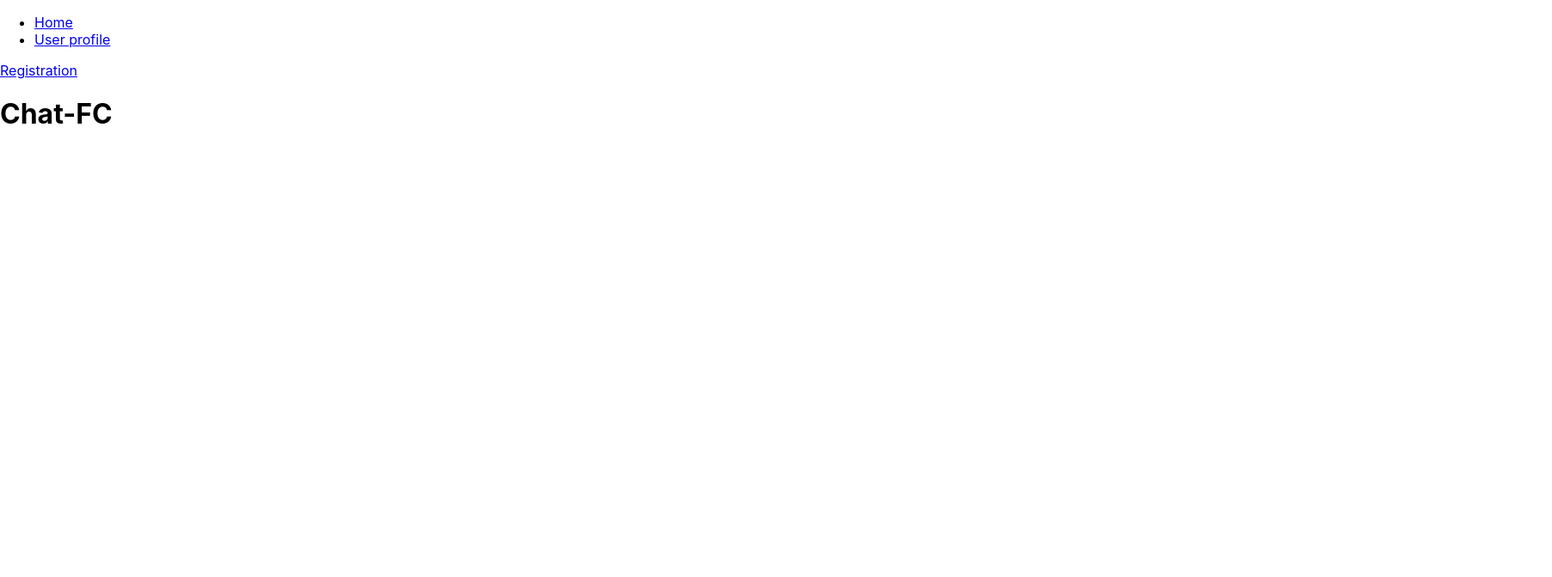
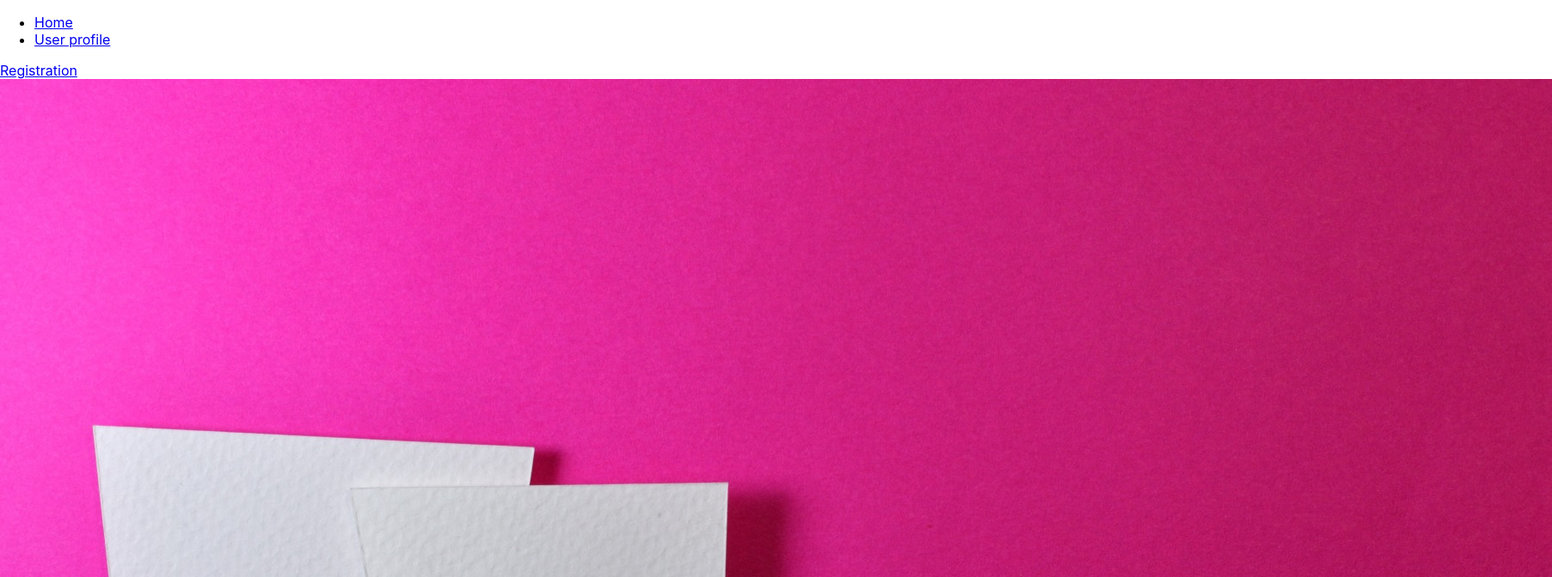
Before and after one commit to kozubslava/chat-fc, a React (Create React App) app: page / in a window 1280 px wide. Shown: the top 672 px of the page at 86% size, 1805 px wide, since content can reach past the window. Built offline with nearby package versions, Linux system fonts and the light colour scheme.

Commit message:
add img for home page

```diff
--- a/src/pages/HomePage/index.jsx
+++ b/src/pages/HomePage/index.jsx
@@ -1,8 +1,9 @@
-
+import SlideImg1 from "../../images/hero.jpg";
 
 function HomePage() {
   return (
     <>
+    <img src={ SlideImg1} alt={`baner`} />
       <h1>Chat-FC</h1>
     </>
   );
```
Also changed, not shown: src/images/hero.jpg (added).
